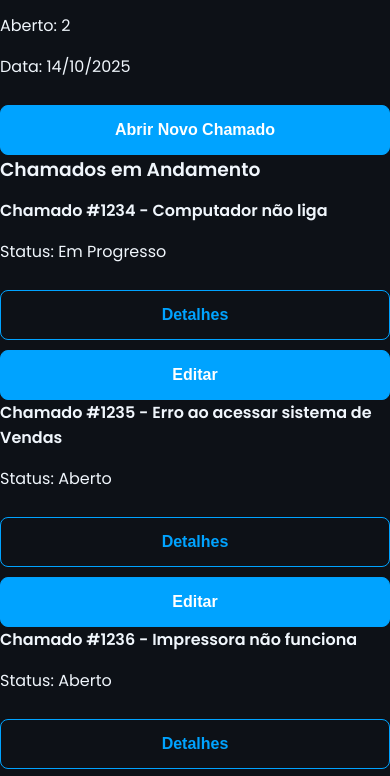
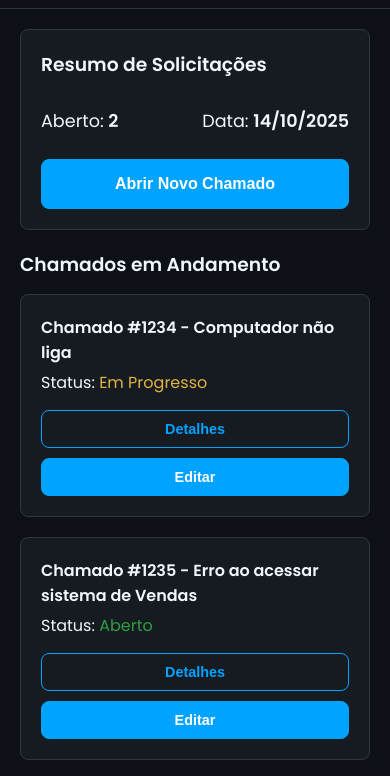
Before and after one commit to DeividGalindo/Projeto-de-Extensao, a plain HTML site: page dashboard.html in a window 390 px wide. Shown: the part 85-861 px from the top of the page. Drawn offline with Linux system fonts and the light colour scheme.

Commit message:
Cria layout de dashboard e cards. Layout flexível com estrutura em coluna no mobile.

```diff
--- a/css/style.css
+++ b/css/style.css
@@ -173,3 +173,89 @@ a:hover {
 .forgot-password:hover {
     color: var(--text-color);
 }
+/* --- 6. Layout do Dashboard (Responsivo) --- */
+.dashboard-container {
+    width: 100%;
+    max-width: 900px;
+    margin: 0 auto;
+    min-height: 100vh;
+    display: flex;
+    flex-direction: column;
+}
+
+.dashboard-header {
+    padding: 20px;
+    text-align: center;
+    border-bottom: 1px solid var(--border-color);
+}
+
+.dashboard-content {
+    padding: 20px;
+    flex-grow: 1;
+}
+
+/* --- 7. Cards (Base para todos os cartões) --- */
+.card {
+    background-color: var(--card-color);
+    padding: 20px;
+    border-radius: var(--border-radius);
+    margin-bottom: 20px;
+    border: 1px solid var(--border-color);
+}
+
+.summary-card {
+    display: flex;
+    flex-direction: column;
+    gap: 15px;
+}
+
+.summary-details {
+    display: flex;
+    justify-content: space-between;
+    width: 100%;
+}
+
+.summary-details p {
+    margin: 0;
+    font-size: 1.1em;
+}
+.summary-details span {
+    font-weight: 600;
+}
+
+.tickets-section h3 {
+    margin-bottom: 15px;
+}
+
+.ticket-card {
+    display: flex;
+    flex-direction: column;
+    justify-content: space-between;
+    gap: 15px;
+}
+
+.ticket-info h4, .ticket-info p {
+    margin: 0;
+}
+.ticket-info h4 {
+    margin-bottom: 5px;
+}
+
+.status.in-progress { color: var(--status-in-progress); }
+.status.em-progresso { color: var(--status-in-progress); }
+.status.open { color: var(--status-open); }
+.status.aberto { color: var(--status-open); }
+
+.ticket-actions {
+    display: flex;
+    flex-direction: column;
+    gap: 10px;
+    width: 100%;
+}
+
+.ticket-actions .btn {
+    width: 100%;
+    margin: 0;
+    padding: 10px 15px;
+    font-size: 0.9em;
+}
```
